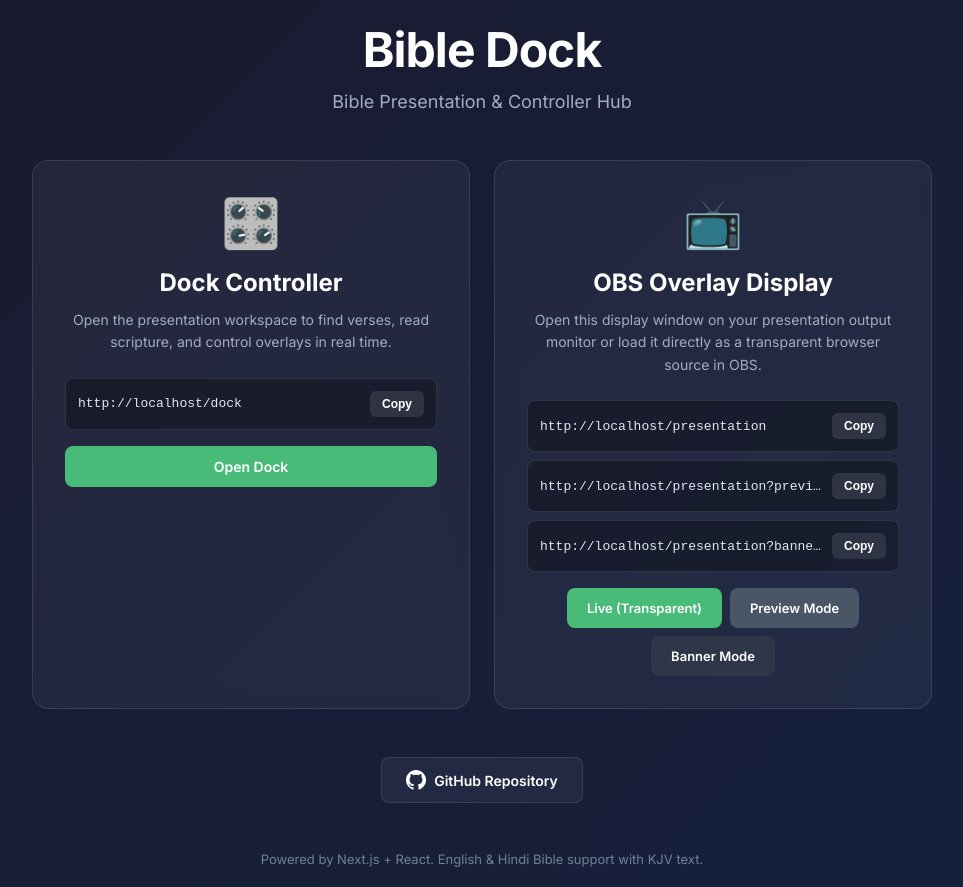
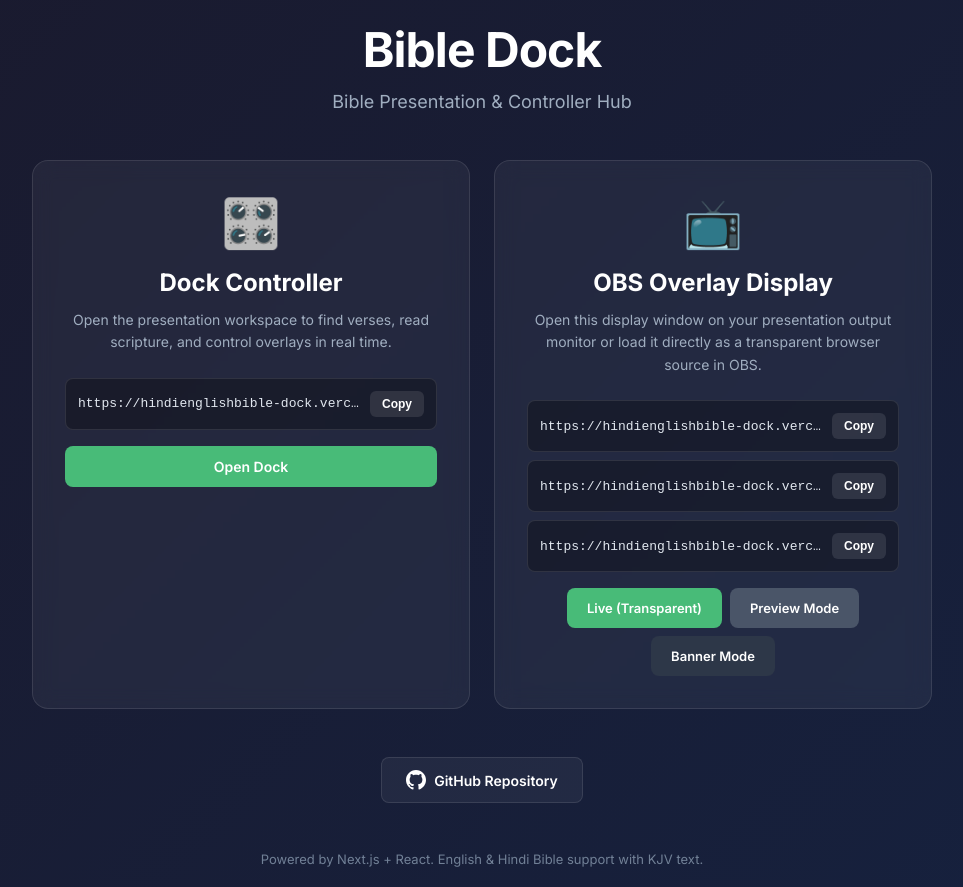
Before and after one commit to nazarethsamuel36-max/bible-dock-, a Next.js app: page / in a window 1280 px wide. Shown: the whole page, without its empty margins (158-1121 px from the left). Built offline with nearby package versions, Linux system fonts and the light colour scheme.

Commit message:
Update landing page to use custom domain hindienglishbible-dock.vercel.app

```diff
--- a/app/page.tsx
+++ b/app/page.tsx
@@ -1,20 +1,13 @@
 'use client';
 
-import { useState, useEffect } from 'react';
+import { useState } from 'react';
 import Link from 'next/link';
 
 export default function LandingPage() {
-  const [origin, setOrigin] = useState<string>('http://localhost:3000');
   const [copiedDock, setCopiedDock] = useState<boolean>(false);
   const [copiedOverlay, setCopiedOverlay] = useState<boolean>(false);
   const [copiedOverlayPreview, setCopiedOverlayPreview] = useState<boolean>(false);
   const [copiedOverlayBanner, setCopiedOverlayBanner] = useState<boolean>(false);
-
-  useEffect(() => {
-    if (typeof window !== 'undefined') {
-      setOrigin(window.location.origin);
-    }
-  }, []);
 
   const copyToClipboard = (text: string, setCopiedState: (v: boolean) => void) => {
     navigator.clipboard.writeText(text).then(() => {
@@ -23,10 +16,11 @@ export default function LandingPage() {
     });
   };
 
-  const dockUrl = `${origin}/dock`;
-  const overlayUrl = `${origin}/presentation`;
-  const overlayPreviewUrl = `${origin}/presentation?preview=true`;
-  const overlayBannerUrl = `${origin}/presentation?banner=true`;
+  const domain = 'https://hindienglishbible-dock.vercel.app';
+  const dockUrl = `${domain}/dock`;
+  const overlayUrl = `${domain}/presentation`;
+  const overlayPreviewUrl = `${domain}/presentation?preview=true`;
+  const overlayBannerUrl = `${domain}/presentation?banner=true`;
 
   return (
     <div style={{
```
